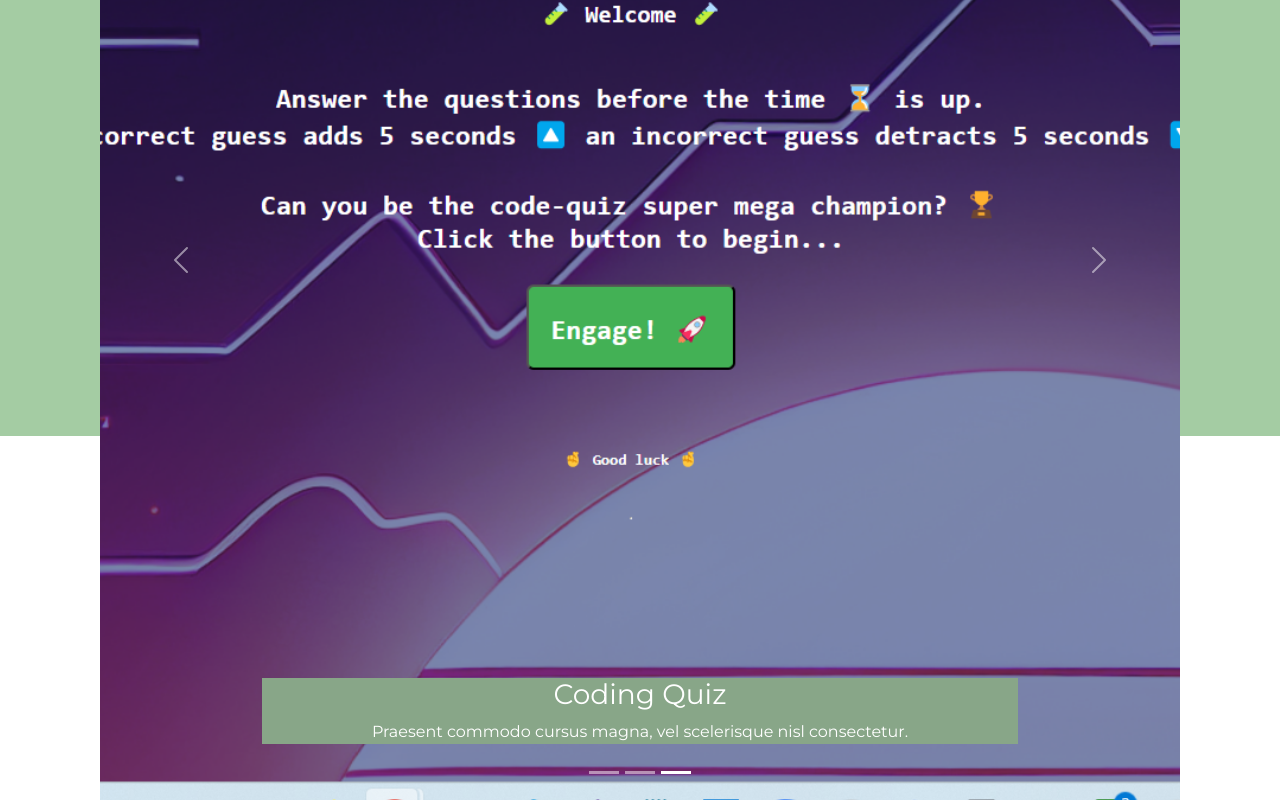
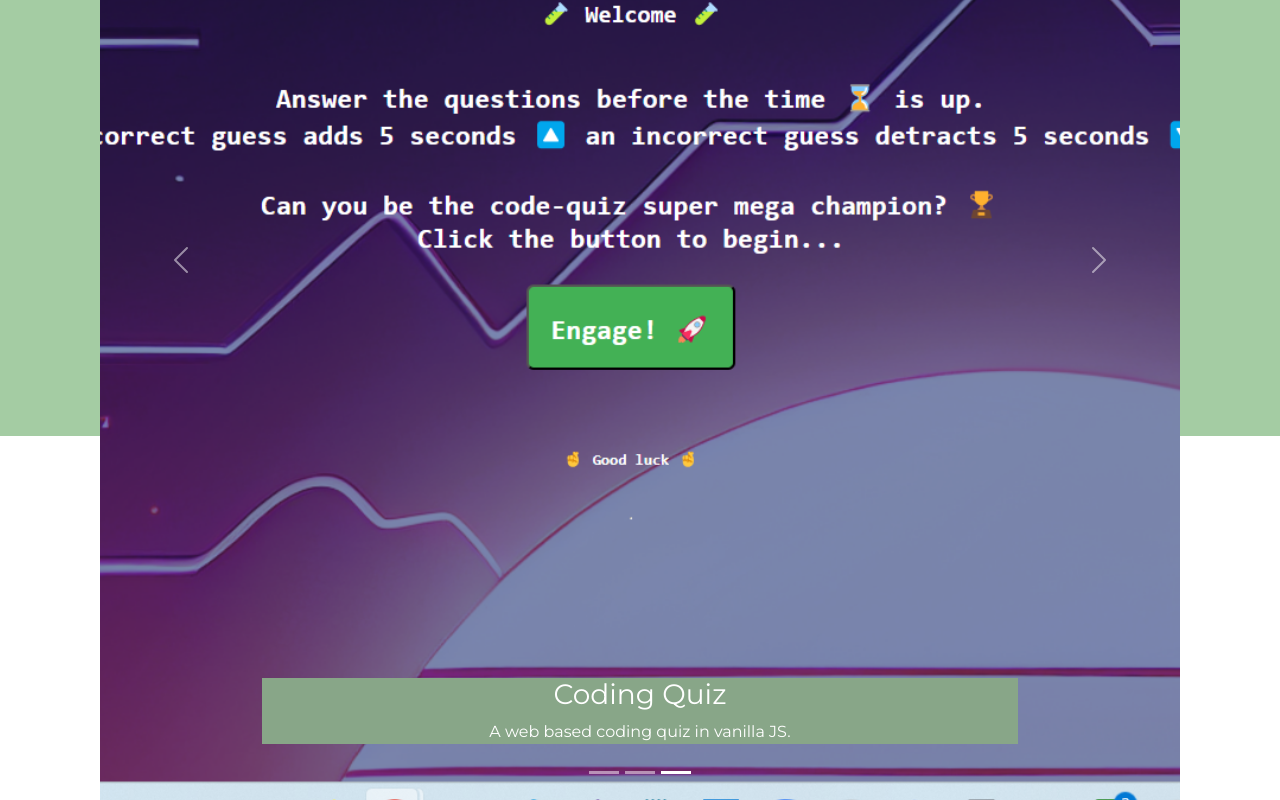
Before and after one commit to skwidhubz/tp-portfolio, a React (Create React App) app in the folder portfolio/: page /projects in a window 1280 px wide. Both pictures are taken after a click on the button 676 px from the left and 1392 px from the top of the page. Shown: the part 420-1220 px from the top of the page. Built offline with nearby package versions, Linux system fonts and the light colour scheme.

Commit message:
update projects

```diff
--- a/portfolio/src/Components/Projects.js
+++ b/portfolio/src/Components/Projects.js
@@ -18,7 +18,7 @@ function Projects() {
           <Carousel.Caption>
               <div className='carousel-text'>
               <h3>polyflow</h3>
-              <p>Nulla vitae elit libero, a pharetra augue mollis interdum.</p>
+              <p>Inspire curiosity and engage creativity</p>
               </div>
           </Carousel.Caption>
         </Carousel.Item>
@@ -47,7 +47,7 @@ function Projects() {
               <div className='carousel-text'>
                   <h3>Coding Quiz</h3>
                   <p>
-                      Praesent commodo cursus magna, vel scelerisque nisl consectetur.
+                      A web based coding quiz in vanilla JS.
                   </p>
               </div>
           </Carousel.Caption>
```
